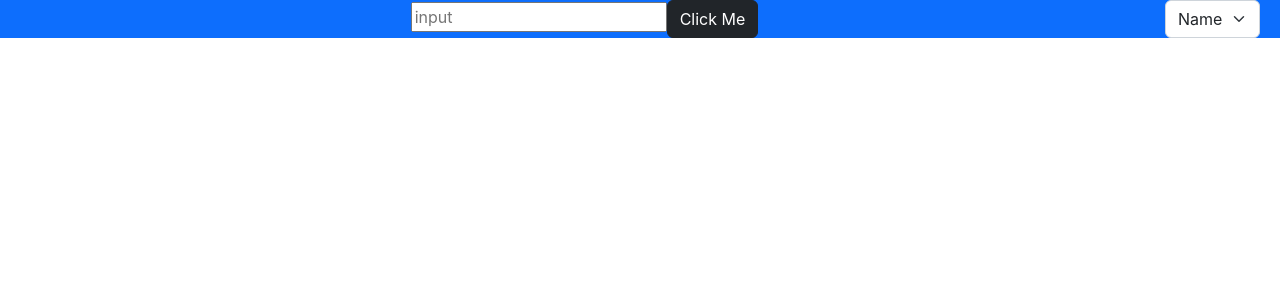
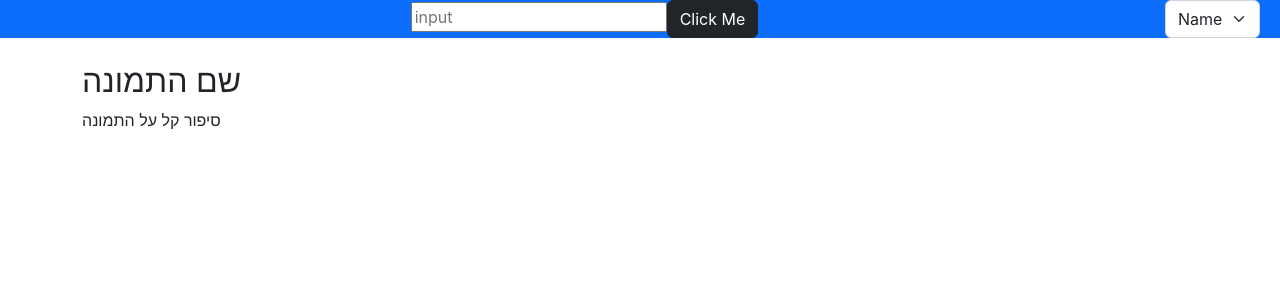
Before and after one commit to eyalyehia/projectModb, a React (Create React App) app: page / in a window 1280 px wide. Shown: the top 300 px of the page. Built offline with nearby package versions, Linux system fonts and the light colour scheme.

Commit message:
start project

```diff
--- a/src/movieComp/MainComp.js
+++ b/src/movieComp/MainComp.js
@@ -2,8 +2,10 @@ import React from 'react'
 
 export const MainComp = () => {
   return (
-    <div>
-
+    <div className='container d-flex-3'>
+   <img src='' ></img>
+  <h2>שם התמונה</h2>
+  <p>סיפור קל על התמונה</p>
 
     </div>
   )
```
